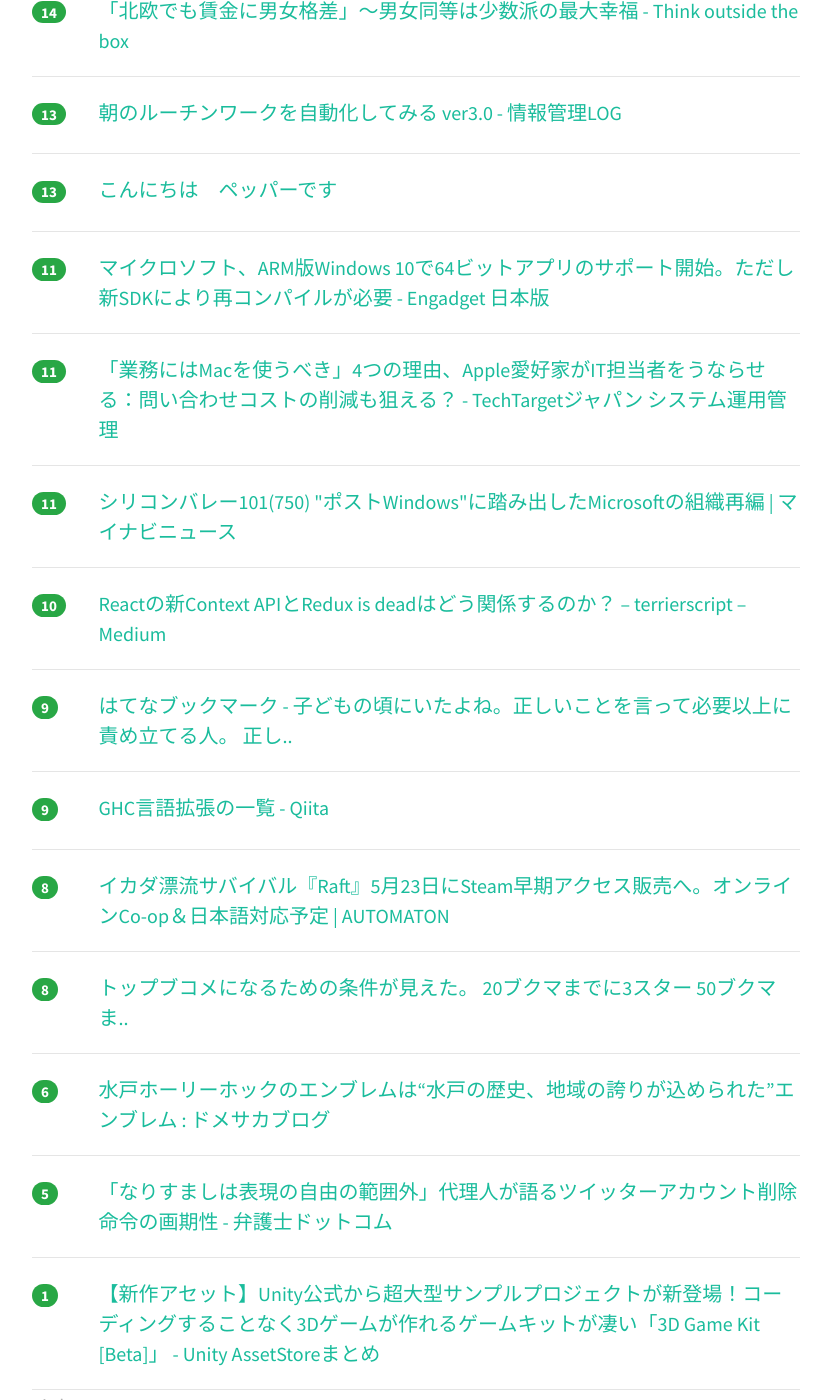
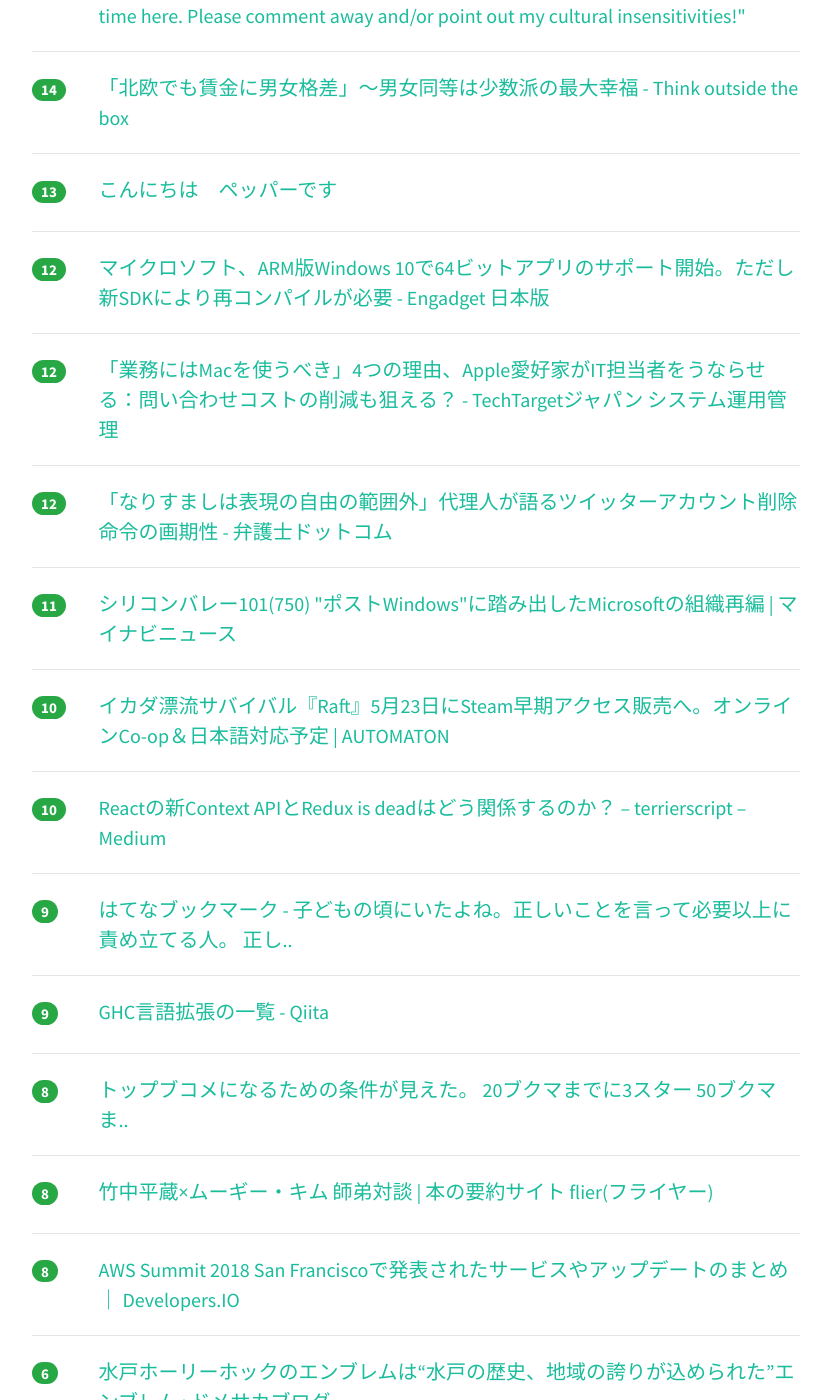
Before and after one commit to yatta47/hatena-matome-site, a Jekyll site: the page built from _posts/2018-04-08-hatena.md, in a window 1280 px wide and 1400 px high, scrolled down 1124 px. Shown: the whole window, without its empty margins (224-1055 px from the left). Built offline with Jekyll 4.4.1, drawn with Linux system fonts in a browser that asks for light colours; nearby versions of some CDN libraries; some of the changed text lies outside the part shown.

Commit message:
Updated 2018-04-08

```diff
--- a/_posts/2018-04-08-hatena.md
+++ b/_posts/2018-04-08-hatena.md
@@ -1,19 +1,29 @@
 ---
 layout: post
 title:  "2018-04-08 はてぶIT"
-date:   2018-04-08 11:02:52
+date:   2018-04-08 12:02:03
 tags: [it-hotentry]
 ---
-22 件のデータあり
+24 件のデータあり
 
 <hr><div class="row">
-<div class="col-1"><span class="badge badge-pill badge-success h2">120</span></div>
+<div class="col-1"><span class="badge badge-pill badge-success h2">155</span></div>
 <div class="col-11"><a href='https://speakerdeck.com/sat/da-gui-mo-sosukodofalsedu-mifang' target='_blank'>大規模ソースコードの読み方 // Speaker Deck</a></div>
 </div>
 <hr>
 <div class="row">
-<div class="col-1"><span class="badge badge-pill badge-success h2">34</span></div>
+<div class="col-1"><span class="badge badge-pill badge-success h2">47</span></div>
+<div class="col-11"><a href='https://www.slideshare.net/TokorotenNakayama/ss-93185418' target='_blank'>機械学習の精度と売上の関係</a></div>
+</div>
+<hr>
+<div class="row">
+<div class="col-1"><span class="badge badge-pill badge-success h2">35</span></div>
 <div class="col-11"><a href='https://qiita.com/rintaro-ishikawa/items/fe4566c9f483137f59ac' target='_blank'>文系卒エンジニアが成長するのに効果的だったと思うこと - Qiita</a></div>
+</div>
+<hr>
+<div class="row">
+<div class="col-1"><span class="badge badge-pill badge-success h2">25</span></div>
+<div class="col-11"><a href='http://engineer.crowdworks.jp/entry/2018/04/06/190000' target='_blank'>TDD(テスト駆動開発)+モブプログラミングを社内でやってみた話 - クラウドワークス エンジニアブログ</a></div>
 </div>
 <hr>
 <div class="row">
@@ -22,23 +32,18 @@ tags: [it-hotentry]
 </div>
 <hr>
 <div class="row">
-<div class="col-1"><span class="badge badge-pill badge-success h2">22</span></div>
-<div class="col-11"><a href='http://engineer.crowdworks.jp/entry/2018/04/06/190000' target='_blank'>TDD(テスト駆動開発)+モブプログラミングを社内でやってみた話 - クラウドワークス エンジニアブログ</a></div>
+<div class="col-1"><span class="badge badge-pill badge-success h2">18</span></div>
+<div class="col-11"><a href='https://togetter.com/li/1215792' target='_blank'>「ブラック企業に就職しました」新入社員が公開した会社のスケジュールが話題に「ひどすぎる」「業界自体ブラック」 - Togetter</a></div>
 </div>
 <hr>
 <div class="row">
-<div class="col-1"><span class="badge badge-pill badge-success h2">21</span></div>
-<div class="col-11"><a href='https://www.slideshare.net/TokorotenNakayama/ss-93185418' target='_blank'>機械学習の精度と売上の関係</a></div>
+<div class="col-1"><span class="badge badge-pill badge-success h2">17</span></div>
+<div class="col-11"><a href='http://hokoxjouhou.blog105.fc2.com/blog-entry-1148.html' target='_blank'>朝のルーチンワークを自動化してみる ver3.0 - 情報管理LOG</a></div>
 </div>
 <hr>
 <div class="row">
 <div class="col-1"><span class="badge badge-pill badge-success h2">16</span></div>
 <div class="col-11"><a href='https://kazy.hatenablog.com/entry/2018/04/07/131519' target='_blank'>現代のフォローリスト - kazy no blog</a></div>
-</div>
-<hr>
-<div class="row">
-<div class="col-1"><span class="badge badge-pill badge-success h2">15</span></div>
-<div class="col-11"><a href='https://togetter.com/li/1215792' target='_blank'>「ブラック企業に就職しました」新入社員が公開した会社のスケジュールが話題に「ひどすぎる」「業界自体ブラック」 - Togetter</a></div>
 </div>
 <hr>
 <div class="row">
@@ -53,27 +58,32 @@ tags: [it-hotentry]
 <hr>
 <div class="row">
 <div class="col-1"><span class="badge badge-pill badge-success h2">13</span></div>
-<div class="col-11"><a href='http://hokoxjouhou.blog105.fc2.com/blog-entry-1148.html' target='_blank'>朝のルーチンワークを自動化してみる ver3.0 - 情報管理LOG</a></div>
-</div>
-<hr>
-<div class="row">
-<div class="col-1"><span class="badge badge-pill badge-success h2">13</span></div>
 <div class="col-11"><a href='https://anond.hatelabo.jp/20180407121954' target='_blank'>こんにちは　ペッパーです</a></div>
 </div>
 <hr>
 <div class="row">
-<div class="col-1"><span class="badge badge-pill badge-success h2">11</span></div>
+<div class="col-1"><span class="badge badge-pill badge-success h2">12</span></div>
 <div class="col-11"><a href='https://japanese.engadget.com/2018/04/07/arm-windows-10-64-sdk/' target='_blank'>マイクロソフト、ARM版Windows 10で64ビットアプリのサポート開始。ただし新SDKにより再コンパイルが必要 - Engadget 日本版</a></div>
 </div>
 <hr>
 <div class="row">
-<div class="col-1"><span class="badge badge-pill badge-success h2">11</span></div>
+<div class="col-1"><span class="badge badge-pill badge-success h2">12</span></div>
 <div class="col-11"><a href='http://techtarget.itmedia.co.jp/tt/news/1804/05/news03.html' target='_blank'>「業務にはMacを使うべき」4つの理由、Apple愛好家がIT担当者をうならせる：問い合わせコストの削減も狙える？ - TechTargetジャパン システム運用管理</a></div>
+</div>
+<hr>
+<div class="row">
+<div class="col-1"><span class="badge badge-pill badge-success h2">12</span></div>
+<div class="col-11"><a href='https://www.bengo4.com/internet/n_7673/' target='_blank'>「なりすましは表現の自由の範囲外」代理人が語るツイッターアカウント削除命令の画期性 - 弁護士ドットコム</a></div>
 </div>
 <hr>
 <div class="row">
 <div class="col-1"><span class="badge badge-pill badge-success h2">11</span></div>
 <div class="col-11"><a href='https://news.mynavi.jp/article/svalley-750/' target='_blank'>シリコンバレー101(750) "ポストWindows"に踏み出したMicrosoftの組織再編 | マイナビニュース</a></div>
+</div>
+<hr>
+<div class="row">
+<div class="col-1"><span class="badge badge-pill badge-success h2">10</span></div>
+<div class="col-11"><a href='http://jp.automaton.am/articles/newsjp/20180407-65765/' target='_blank'>イカダ漂流サバイバル『Raft』5月23日にSteam早期アクセス販売へ。オンラインCo-op＆日本語対応予定 | AUTOMATON</a></div>
 </div>
 <hr>
 <div class="row">
@@ -93,12 +103,17 @@ tags: [it-hotentry]
 <hr>
 <div class="row">
 <div class="col-1"><span class="badge badge-pill badge-success h2">8</span></div>
-<div class="col-11"><a href='http://jp.automaton.am/articles/newsjp/20180407-65765/' target='_blank'>イカダ漂流サバイバル『Raft』5月23日にSteam早期アクセス販売へ。オンラインCo-op＆日本語対応予定 | AUTOMATON</a></div>
+<div class="col-11"><a href='https://anond.hatelabo.jp/20180407161753' target='_blank'>トップブコメになるための条件が見えた。 20ブクマまでに3スター 50ブクマま..</a></div>
 </div>
 <hr>
 <div class="row">
 <div class="col-1"><span class="badge badge-pill badge-success h2">8</span></div>
-<div class="col-11"><a href='https://anond.hatelabo.jp/20180407161753' target='_blank'>トップブコメになるための条件が見えた。 20ブクマまでに3スター 50ブクマま..</a></div>
+<div class="col-11"><a href='https://www.flierinc.com/column/event_php' target='_blank'>竹中平蔵×ムーギー・キム 師弟対談 | 本の要約サイト flier(フライヤー)</a></div>
+</div>
+<hr>
+<div class="row">
+<div class="col-1"><span class="badge badge-pill badge-success h2">8</span></div>
+<div class="col-11"><a href='https://dev.classmethod.jp/cloud/aws/aws-summit-2018-san-francisco-summary/' target='_blank'>AWS Summit 2018 San Franciscoで発表されたサービスやアップデートのまとめ ｜ Developers.IO</a></div>
 </div>
 <hr>
 <div class="row">
@@ -107,11 +122,6 @@ tags: [it-hotentry]
 </div>
 <hr>
 <div class="row">
-<div class="col-1"><span class="badge badge-pill badge-success h2">5</span></div>
-<div class="col-11"><a href='https://www.bengo4.com/internet/n_7673/' target='_blank'>「なりすましは表現の自由の範囲外」代理人が語るツイッターアカウント削除命令の画期性 - 弁護士ドットコム</a></div>
-</div>
-<hr>
-<div class="row">
 <div class="col-1"><span class="badge badge-pill badge-success h2">1</span></div>
 <div class="col-11"><a href='http://www.asset-sale.net/entry/3D_Game_Kit_%5BBeta%5D180407' target='_blank'>【新作アセット】Unity公式から超大型サンプルプロジェクトが新登場！コーディングすることなく3Dゲームが作れるゲームキットが凄い「3D Game Kit [Beta]」 - Unity AssetStoreまとめ</a></div>
 </div>
```
